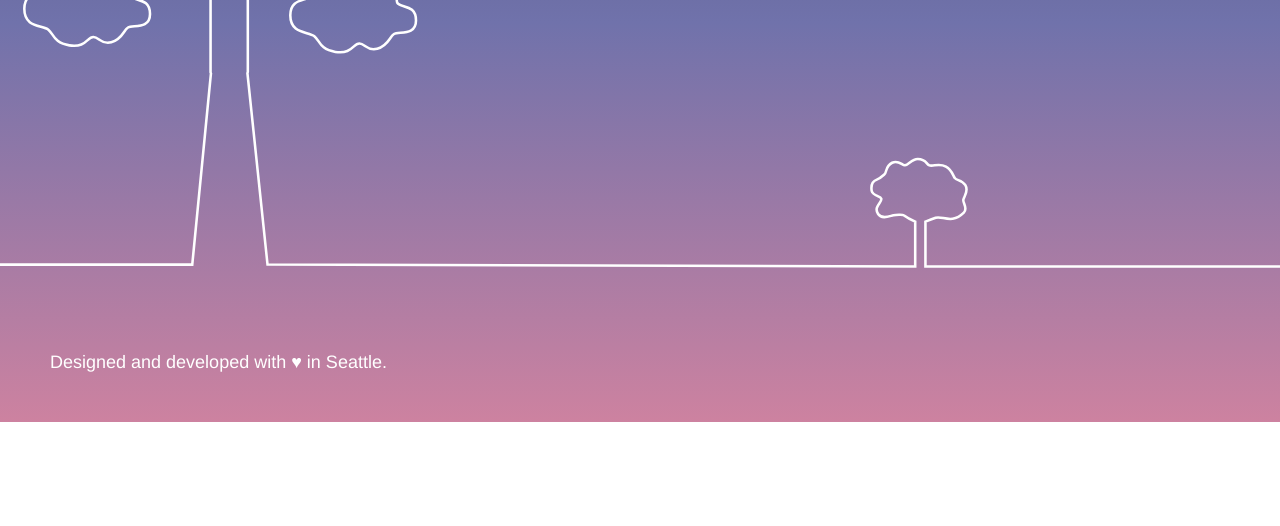
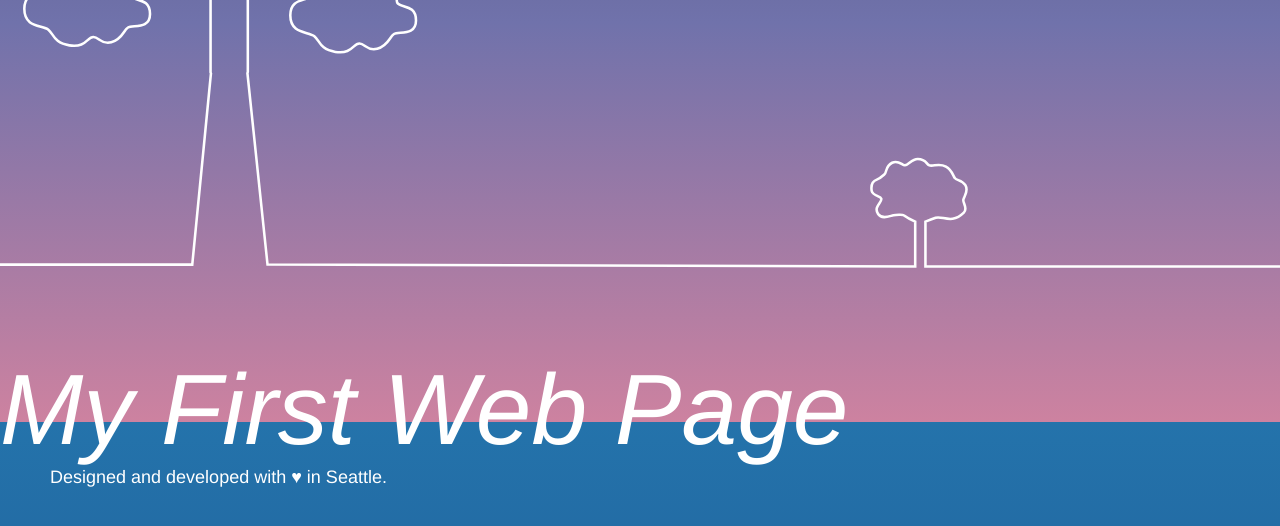
Before and after one commit to manjulive89/FirstProject, a plain HTML site: page webpage/index.html in a window 1280 px wide. Shown: the part 378-904 px from the top of the page. Before the commit the page ends 800 px from the top, so only its background shows below. Drawn offline with Linux system fonts and the light colour scheme.

Commit message:
First Paragraph for HTML Page

```diff
--- a/webpage/index.html
+++ b/webpage/index.html
@@ -64,6 +64,10 @@
         </div>
     </div>
 
+        <div>
+            <p style="font-size: 100px;font-style: italic;"> My First Web Page</p>
+        </div>
+
     <footer>
         <p class="footer-contents">Designed and developed with
             <a href="https://aws.amazon.com/careers/devtools-jobs/">♥</a> in Seattle.
```
